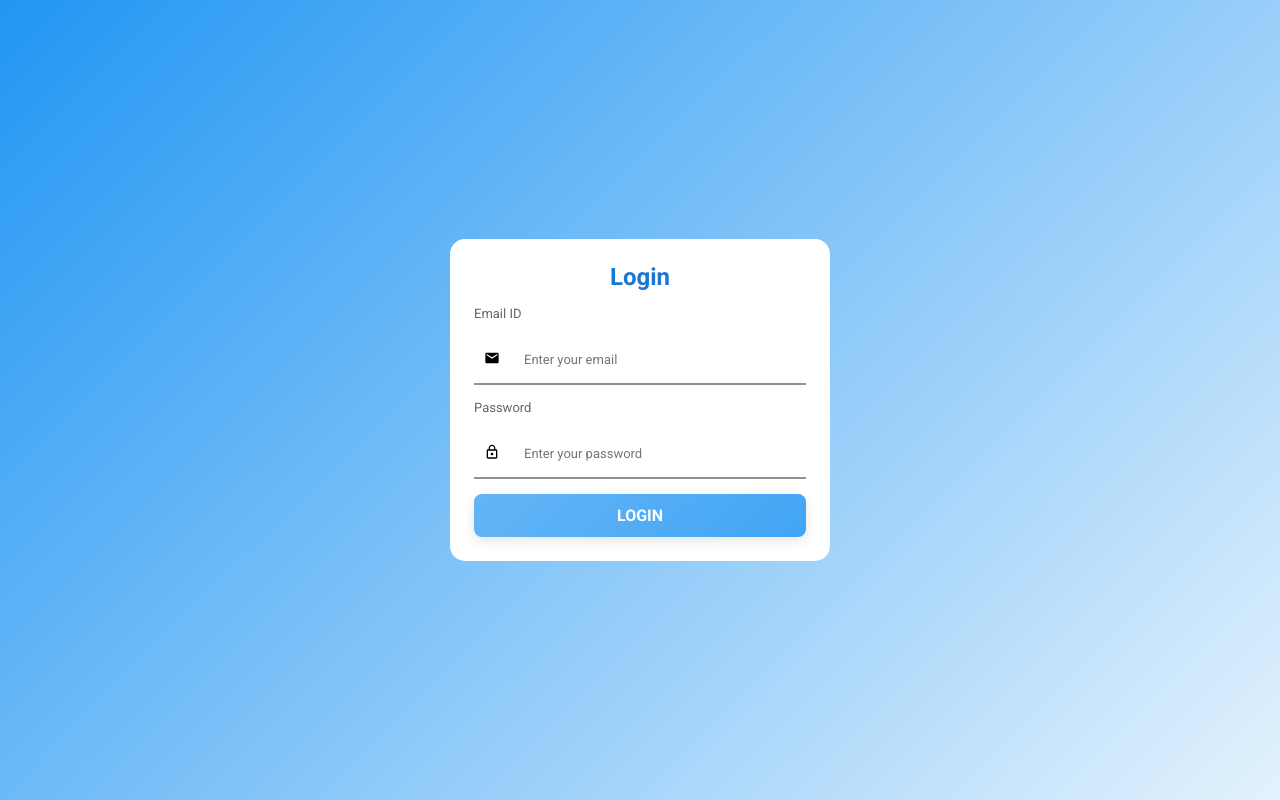
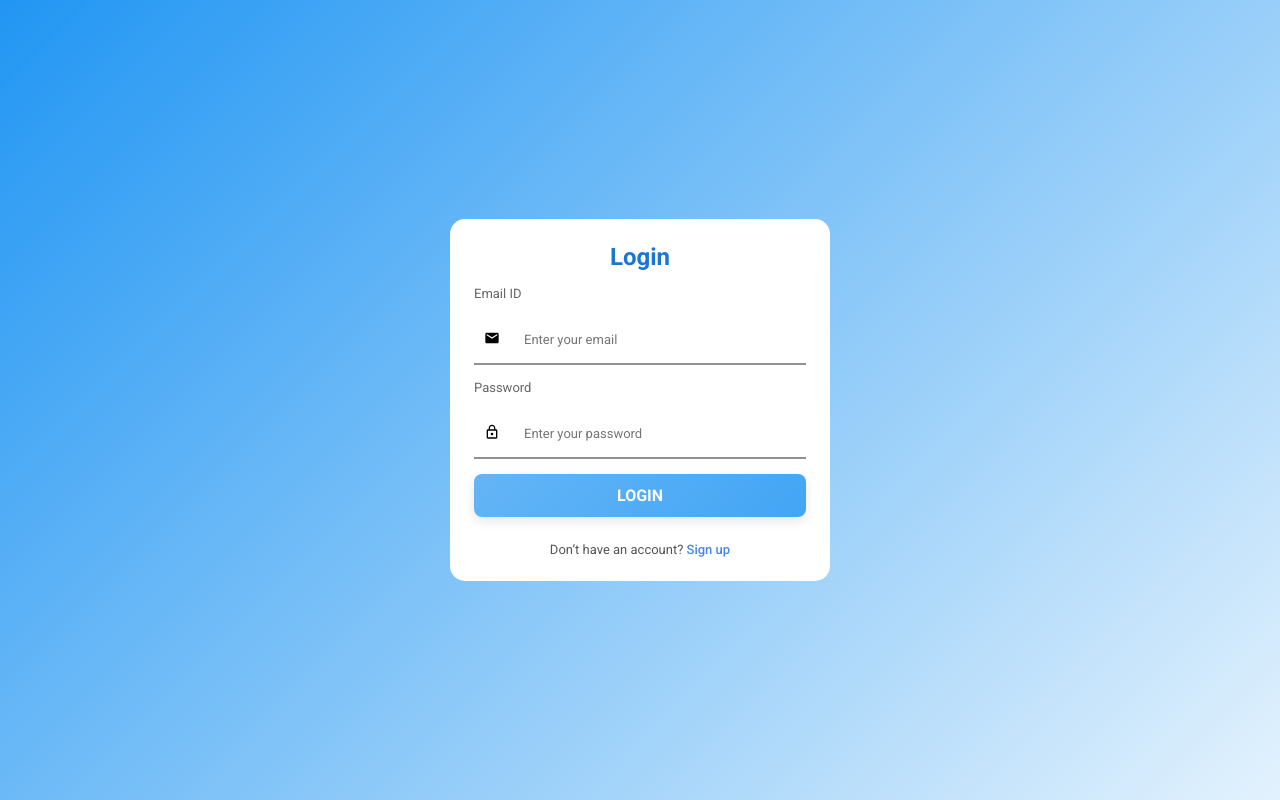
Before and after one commit to AmalRajMP/DealHive, a React (Create React App) app in the folder frontend/: page /login in a window 1280 px wide. Built offline with nearby package versions, Linux system fonts and the light colour scheme.

Commit message:
feat(auth-ui): add sign-up prompt under login button for better navigation

```diff
--- a/frontend/src/components/LoginForm/index.js
+++ b/frontend/src/components/LoginForm/index.js
@@ -12,6 +12,8 @@ import {
   InputEle,
   ErrorMsg,
   Button,
+  SignupPrompt,
+  SignupLink,
 } from './styledComponents'
 import { ThreeDots } from 'react-loader-spinner'
 
@@ -114,6 +116,9 @@ const LoginForm = () => {
             <ErrorMsg>{errorMsg}</ErrorMsg>
           )}
           <Button type="submit">LOGIN</Button>
+          <SignupPrompt>
+            Don’t have an account? <SignupLink href="/register">Sign up</SignupLink>
+          </SignupPrompt>
         </FormContainer>
       )}
 
--- a/frontend/src/components/LoginForm/styledComponents.js
+++ b/frontend/src/components/LoginForm/styledComponents.js
@@ -74,3 +74,23 @@ export const Button = styled.button`
     transform: scale(0.97);
   }
 `
+export const SignupPrompt = styled.p`
+  text-align: center;
+  margin-top: 10px;
+  font-size: 12px;
+  color: #555;
+
+  @media screen and (min-width: 768px) {
+    font-size: 13px;
+  }
+`
+
+export const SignupLink = styled.a`
+  color: #4a86e7;
+  text-decoration: none;
+  font-weight: 500;
+
+  &:hover {
+    text-decoration: underline;
+  }
+`
```
